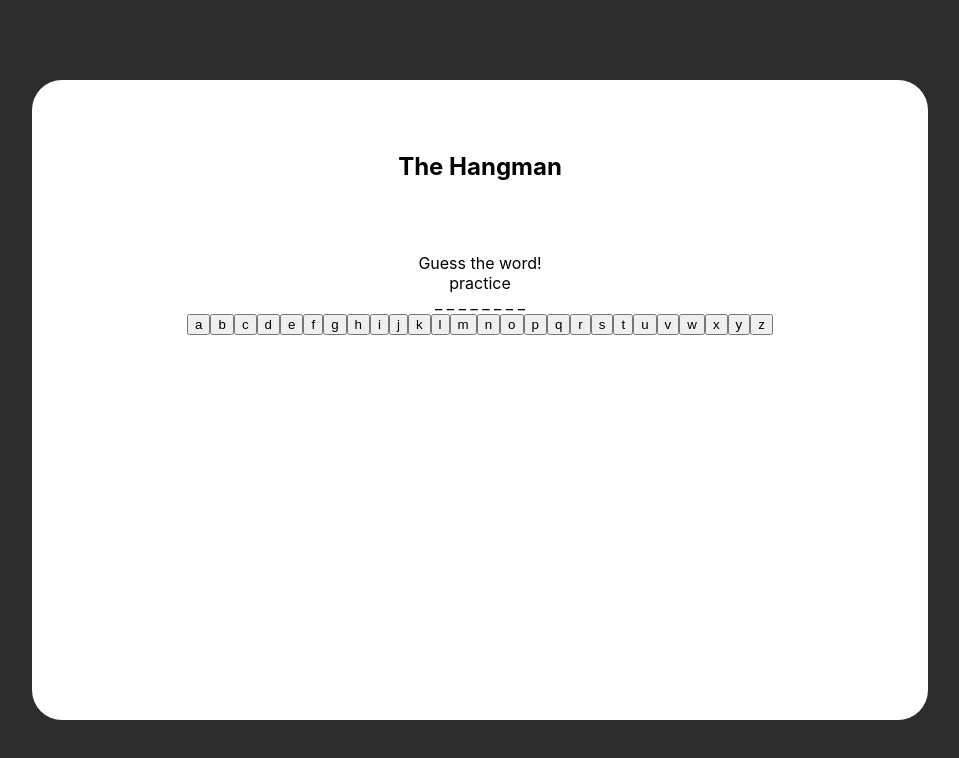
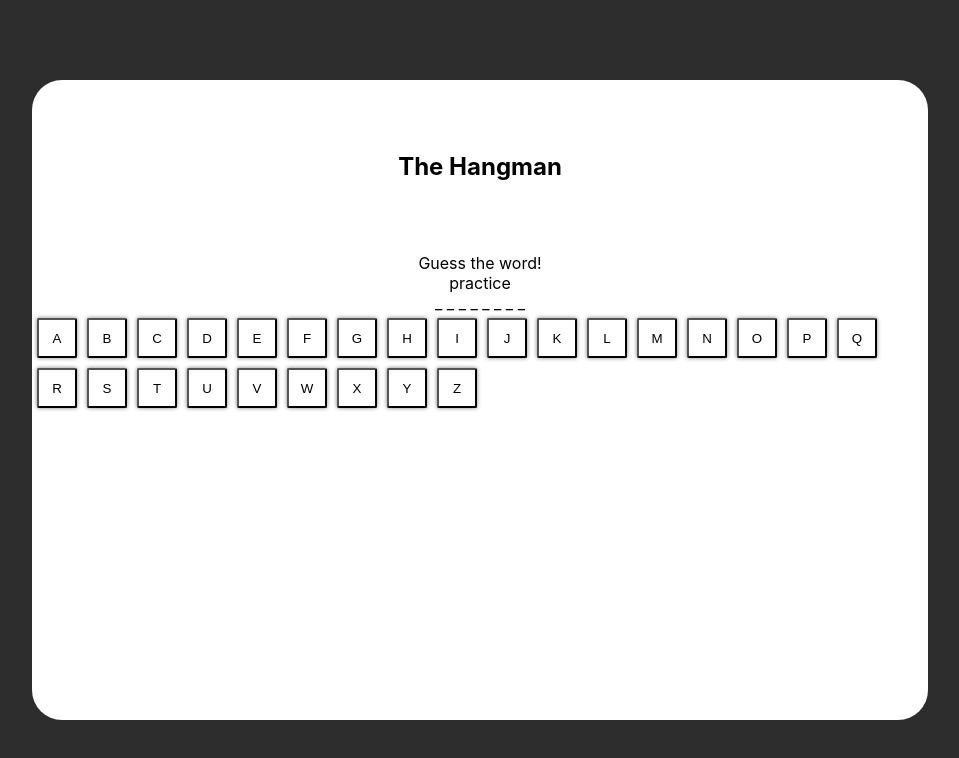
Before and after one commit to Xenonyy/Hangman, a React (Create React App) app: page / in a window 1280 px wide. Shown: the top 758 px of the page, without its empty margins (160-1119 px from the left). Built offline with nearby package versions, Linux system fonts and the light colour scheme.

Commit message:
Added virtual keyboard styling.

```diff
--- a/src/components/Hangman/Hangman.css
+++ b/src/components/Hangman/Hangman.css
@@ -30,3 +30,24 @@ svg path, svg circle {
 #hangman-title {
 	margin: 3em;
 }
+button {
+    margin: 5px;
+    min-width: fit-content;
+    width: 3em;
+    height: 3em;
+	color: black;
+    border-radius: 2px;
+    text-transform: capitalize;
+    background-color: #fff;
+    filter: drop-shadow(0px 0px 2px grey);
+}
+#keyboard {
+    width: 40%;
+    display: flex;
+    flex-flow: wrap;
+    justify-content: flex-start;
+}
+#keyboard-text {
+	width: 39%;
+	margin: 2em 0 .5em;
+}
```
